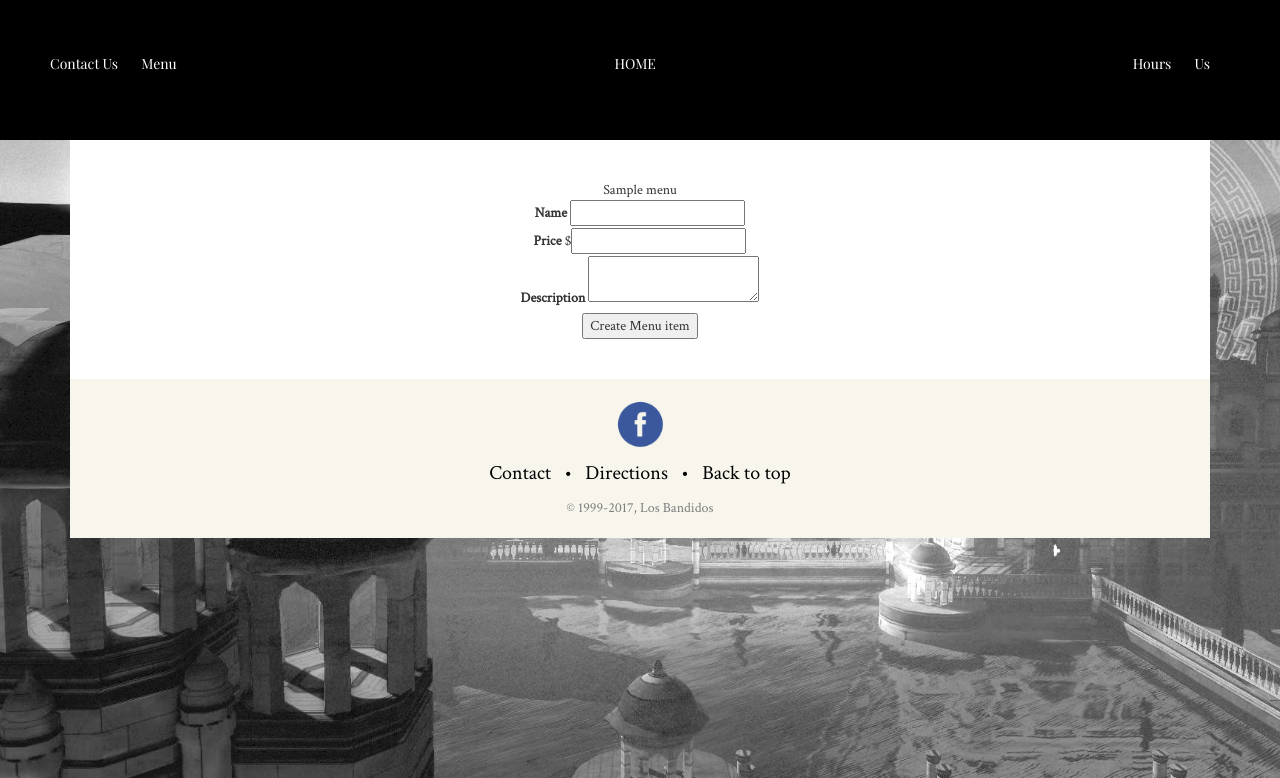
After one commit to javkhlantugs/bombay, a Rails app: page /api/menus/1/menu_items/new in a window 1280 px wide. The commit adds this page. Shown: the top 778 px of the page. Run offline with Rails 7, Linux system fonts and the light colour scheme; tables that the repository leaves empty hold one stand-in row (values such as "Sample post"); style sheets or scripts are compiled from the project's sources; some libraries are stand-ins or nearby versions.

Commit message:
can add menu_item now

```diff
--- a/app/assets/javascripts/menu_items_api.coffee
+++ /dev/null
@@ -1,3 +0,0 @@
-# Place all the behaviors and hooks related to the matching controller here.
-# All this logic will automatically be available in application.js.
-# You can use CoffeeScript in this file: http://coffeescript.org/
--- a/app/assets/javascripts/menus_api.coffee
+++ /dev/null
@@ -1,3 +0,0 @@
-# Place all the behaviors and hooks related to the matching controller here.
-# All this logic will automatically be available in application.js.
-# You can use CoffeeScript in this file: http://coffeescript.org/
--- a/app/assets/stylesheets/application.css
+++ b/app/assets/stylesheets/application.css
@@ -18,10 +18,10 @@ a { color:white } /* Globally */
 
 /* Each state */
 
-a:visited { text-decoration: none; color:white; }
+a:visited { text-decoration: none;}
 a:hover { text-decoration: none; color:blue; }
 a:focus { text-decoration: none; color:yellow; }
-a:hover, a:active { text-decoration: none; color:black }
+a:hover, a:active { text-decoration: none; color:blue }
 
 .address p {
 	margin-top: 0;
--- a/app/assets/stylesheets/menus.scss
+++ b/app/assets/stylesheets/menus.scss
@@ -9,6 +9,7 @@
 .menu-head {
 	margin: 10px 0 !important;
 	display: inline-block;
+	color: white;
 }
 
 .menu-contents {
@@ -24,3 +25,9 @@
 .modal-content input {
 	width: 200px;
 }
+
+.create-new-item {
+	border: solid 1px grey;
+	color: #d3d3d3;
+	font-size: 14px;
+}
--- a/app/controllers/manager_controller.rb
+++ b/app/controllers/manager_controller.rb
@@ -6,8 +6,10 @@ class ManagerController < ApplicationController
 
 	def menu
 
+		@theManager = User.find_by_role('manager')
 		@menu = Menu.all
 		@a_menu = Menu.new
+		@items = MenuItem.all
 		render 'menu'
 
 	end
--- a/app/controllers/menu_items_api_controller.rb
+++ b/app/controllers/menu_items_api_controller.rb
@@ -1,5 +1,21 @@
 class MenuItemsApiController < ApplicationController
 
+	def new
+		@the_menu = Menu.find(params[:menu_id])
+		@the_item = @the_menu.menu_items.new
+	end
 
+	def create
+		@menu = Menu.find(params[:menu_id])
+		@new_item = @menu.menu_items.new(items_params)
+
+		@new_item.save!
+		redirect_to manager_menu_path
+
+	end
+
+	def items_params
+		params.require(:menu_item).permit(:name, :price, :description)
+	end
 
 end
--- /dev/null
+++ b/app/views/menu_items_api/new.html.erb
@@ -0,0 +1,15 @@
+<div class='container'>
+	<div class='a-tab'>
+	<%= @the_menu.name %>
+	<%= form_for [@the_menu, @the_item] do |f| %>
+		<%= f.label :name %>
+		<%= f.text_field :name %><br>
+		<%= f.label :price %>
+		$<%= f.text_field :price %><br>
+		<%= f.label :description %>
+		<%= f.text_area :description %> <br>
+
+		<%= f.button %>
+
+	<% end %>
+</div>
--- a/config/application.rb
+++ b/config/application.rb
@@ -6,7 +6,7 @@ require 'rails/all'
 # you've limited to :test, :development, or :production.
 Bundler.require(*Rails.groups)
 
-module Bombaydarbar
+module Losbandidos
   class Application < Rails::Application
     # Settings in config/environments/* take precedence over those specified here.
     # Application configuration should go into files in config/initializers
--- a/config/initializers/session_store.rb
+++ b/config/initializers/session_store.rb
@@ -1,3 +1,3 @@
 # Be sure to restart your server when you modify this file.
 
-Rails.application.config.session_store :cookie_store, key: '_bombaydarbar_session'
+Rails.application.config.session_store :cookie_store, key: '_losbandidos_session'
--- a/config/routes.rb
+++ b/config/routes.rb
@@ -5,7 +5,7 @@ Rails.application.routes.draw do
 
   scope 'api' do
   	resources :menus, only: [:destroy, :create, :update, :index], controller: 'menus_api' do
-      resources :menu_items, only: [:destroy, :create, :update], controller: 'menu_items_api'
+      resources :menu_items, only: [:destroy, :create, :update, :new], controller: 'menu_items_api'
     end
 
   end
```
Also changed, not shown: app/views/manager/menu.html.erb (+7 -20 lines).
